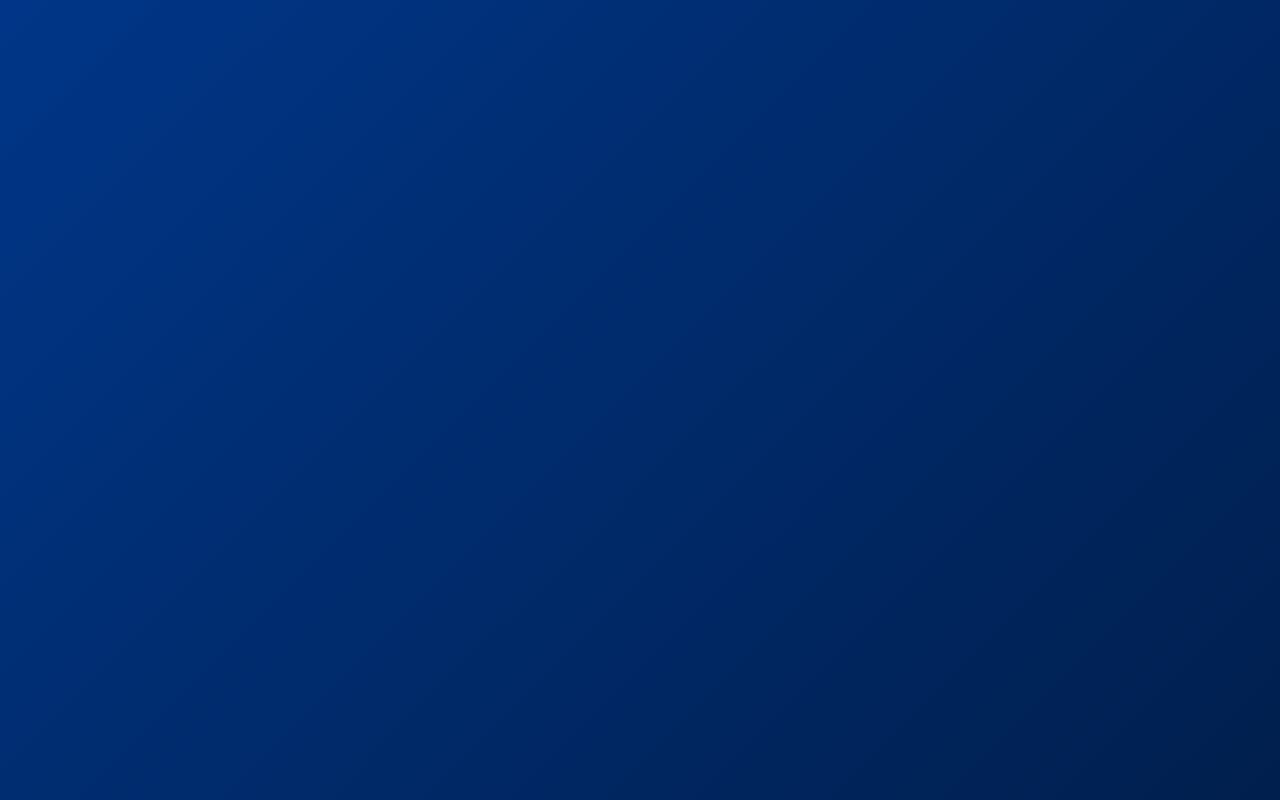
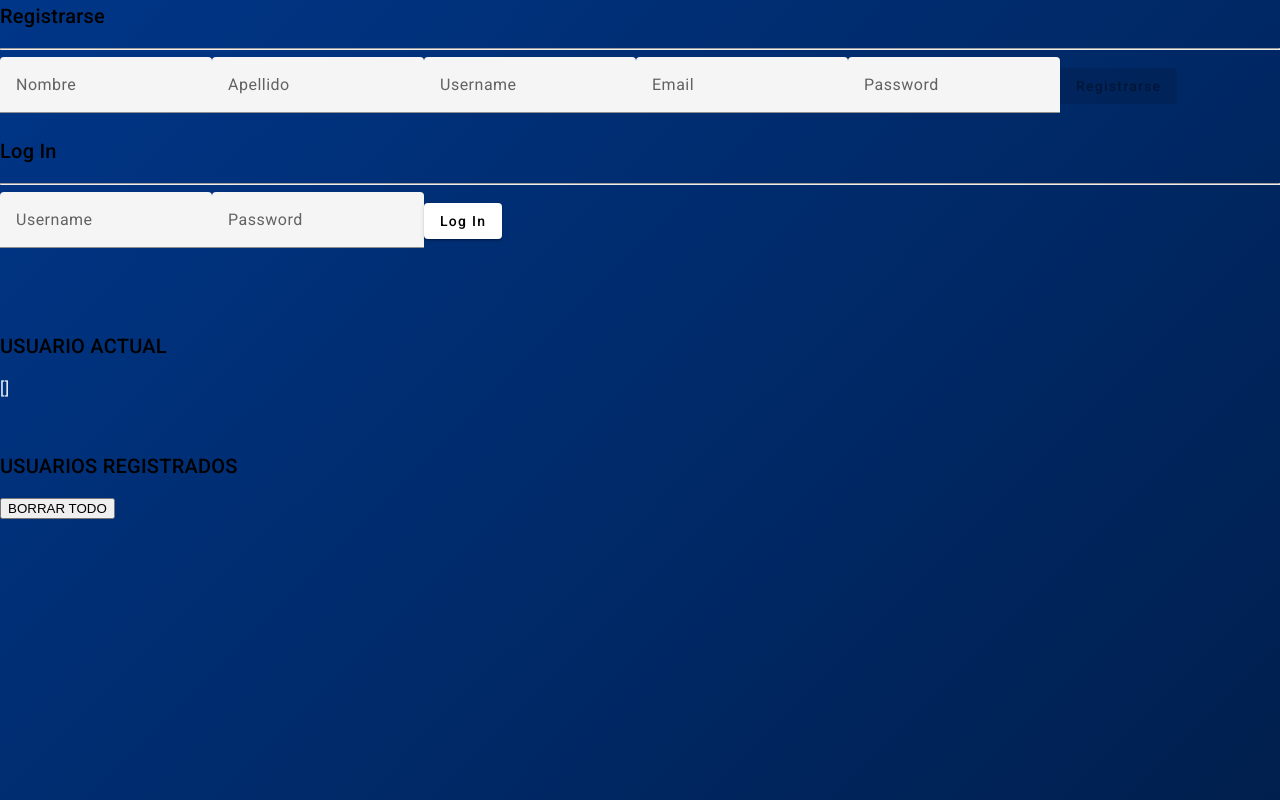
Before and after one commit to Viquirivas01/TP_final, an Angular app in the folder CorteQuiz/: page / in a window 1280 px wide. Built offline with nearby package versions, Linux system fonts and the light colour scheme.

Commit message:
Ahora el boton de registro se bloquea

```diff
--- a/CorteQuiz/src/app/app.component.html
+++ b/CorteQuiz/src/app/app.component.html
@@ -1,3 +1,4 @@
+<app-registro-login></app-registro-login>
 <!--
 <app-juego></app-juego>
  -->
@@ -6,3 +7,5 @@
 <br>
 <br>
 <br>
+
+<app-prueba-ver-usuarios></app-prueba-ver-usuarios>
--- a/CorteQuiz/src/app/components/registro-login/registro-login.component.html
+++ b/CorteQuiz/src/app/components/registro-login/registro-login.component.html
@@ -47,7 +47,7 @@
         </mat-error>
     </mat-form-field>
 
-    <button mat-raised-button (click)="onSubmitRegister()">Registrarse</button>
+    <button mat-raised-button [disabled]="getRegisterPassword().invalid || getRegisterEmail().invalid || getRegisterUsername().invalid || getRegisterApellido().invalid || getRegisterNombre().invalid" (click)="onSubmitRegister()">Registrarse</button>
 
 </form>
 
--- a/CorteQuiz/src/app/components/registro-login/registro-login.component.ts
+++ b/CorteQuiz/src/app/components/registro-login/registro-login.component.ts
@@ -151,6 +151,24 @@ export class RegistroLoginComponent implements OnInit {
 		}
 	}
 
+	checkEmailExists(email_check: string): boolean {
+		for (let user of this.usuarioRegistradoList) {
+			if (user.email === email_check) {
+				return true;
+			}
+		}
+		return false; // no existe
+	}
+
+	checkUsernameExists(username_check: string): boolean {
+		for (let user of this.usuarioRegistradoList) {
+			if (user.email === username_check) {
+				return true;
+			}
+		}
+		return false;
+	}
+
 	/*
 	userExistsRegister(user_add: usuarioRegistrado): boolean { // getUsuarioRegistradoRegister
 		for (let user_compare of this.usuarioRegistradoList) {
--- a/CorteQuiz/src/app/prueba-ver-usuarios/prueba-ver-usuarios.component.html
+++ b/CorteQuiz/src/app/prueba-ver-usuarios/prueba-ver-usuarios.component.html
@@ -17,3 +17,5 @@
         <br>
     </li>
 </ul>
+
+<button (click)="borrarTodo()">BORRAR TODO</button>
--- a/CorteQuiz/src/app/prueba-ver-usuarios/prueba-ver-usuarios.component.ts
+++ b/CorteQuiz/src/app/prueba-ver-usuarios/prueba-ver-usuarios.component.ts
@@ -17,4 +17,8 @@ export class PruebaVerUsuariosComponent {
 		this.usuarioActual = this.usuariosService.getUsuarioActual();
 		this.usuarioRegistradoList = this.usuariosService.getUsuarioRegistradoList();
 	}
+
+	borrarTodo() {
+		localStorage.clear();
+	}
 }
--- a/CorteQuiz/src/app/usuarios.service.ts
+++ b/CorteQuiz/src/app/usuarios.service.ts
@@ -43,8 +43,6 @@ export class UsuariosService {
     localStorage.setItem("usuarioActual", JSON.stringify(this.usuarioActual));
   }
 
-
-
   isLogged(): boolean {
     if (this.usuarioActual.username === "") {
 			return false;
```
